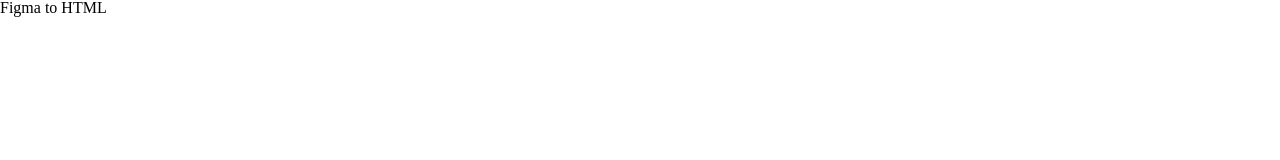
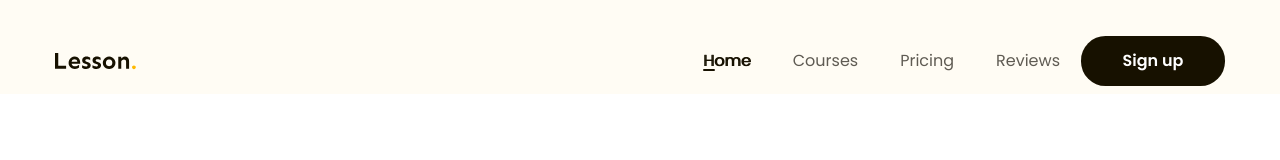
Before and after one commit to tinnd48/galailaptrinh__project01, a plain HTML site: page index.html in a window 1280 px wide. Shown: the top 160 px of the page. Drawn offline with Linux system fonts and the light colour scheme.

Commit message:
code header

```diff
--- a/assets/css/style.css
+++ b/assets/css/style.css
@@ -7,5 +7,80 @@ html {
 }
 
 body {
+  font-size: 1.6rem; /* Khôi phục lại cỡ chữ mặc định theo rem */
+  height: 10000px;
+  font-family: "Poppins", sans-serif;
+}
+
+/*============Thuộc tính áp dụng chung cho toàn size============ */
+.main_content {
+  width: 1170px;
+  max-width: calc(100% - 48px);
+  margin: auto;
+}
+a {
+  text-decoration: none;
+}
+
+/*============================header============================ */
+
+.header {
+  background: #fffcf4;
+}
+
+.header .body {
+  display: flex;
+  align-items: center;
+  padding: 36px 0 8px;
+}
+.header.fixed {
+  position: sticky;
+  top: -28px;
+}
+.nav {
+  margin-left: auto;
+}
+.nav ul {
+  display: flex;
+}
+
+.btn {
+  display: block;
+  background-color: #171100;
+  min-width: 118px;
+  line-height: 50px;
+  padding: 0px 16px;
+  color: #fff;
   font-size: 1.6rem;
+  font-weight: 600;
+  border-radius: 24.5px;
+  text-align: center;
 }
+
+.nav a {
+  color: #5f5b53;
+  font-size: 1.6rem;
+  padding: 8px 21px;
+  position: relative;
+}
+
+.nav a:hover,
+.nav li.active a {
+  color: #171100;
+  text-shadow: 1px 0 0 currentColor;
+}
+
+.nav li.active a::after {
+  display: block;
+  content: "";
+  width: 1.2rem;
+  height: 0.2rem;
+  border-radius: 0.1rem;
+  background: #171100;
+  position: absolute;
+  left: 21px;
+}
+
+.header .btn_action {
+  min-width: 14.4rem;
+}
--- a/index.html
+++ b/index.html
@@ -4,10 +4,54 @@
     <meta charset="UTF-8" />
     <meta name="viewport" content="width=device-width, initial-scale=1.0" />
     <title>Figma to HTML</title>
+    <!-- reset -->
     <link rel="stylesheet" href="./assets/css/reset.css" />
+    <!-- embed fonts -->
+    <link rel="preconnect" href="https://fonts.googleapis.com" />
+    <link rel="preconnect" href="https://fonts.gstatic.com" crossorigin />
+    <link
+      href="https://fonts.googleapis.com/css2?family=Poppins:ital,wght@0,400;0,500;0,600;0,700;1,400&family=Sen:wght@700&display=swap"
+      rel="stylesheet"
+    />
+    <!-- styles -->
     <link rel="stylesheet" href="./assets/css/style.css" />
   </head>
   <body>
-    <h1>Figma to HTML</h1>
+    <!-- header -->
+
+    <header class="header fixed">
+      <!--  fixed: neo header -->
+
+      <div class="main_content">
+        <!-- main_content: tái sử dụng độ rộng các phần tử   -->
+        <div class="body">
+          <!--body: Tái sử dụng display=flex cho các phần tử xoay ngang -->
+          <!-- logo -->
+          <img src="./assets/img/logo.svg" alt="Lesson." class="logo" />
+
+          <!-- nav -->
+          <nav class="nav">
+            <ul>
+              <li class="active">
+                <a href="">Home</a>
+              </li>
+              <li>
+                <a href="">Courses</a>
+              </li>
+              <li>
+                <a href="">Pricing</a>
+              </li>
+              <li>
+                <a href="">Reviews</a>
+              </li>
+            </ul>
+          </nav>
+          <!-- btn action -->
+          <div class="action">
+            <a href="#!" class="btn btn_action">Sign up</a>
+          </div>
+        </div>
+      </div>
+    </header>
   </body>
 </html>
```
Also changed, not shown: assets/img/logo.svg (added), 1 other file.
